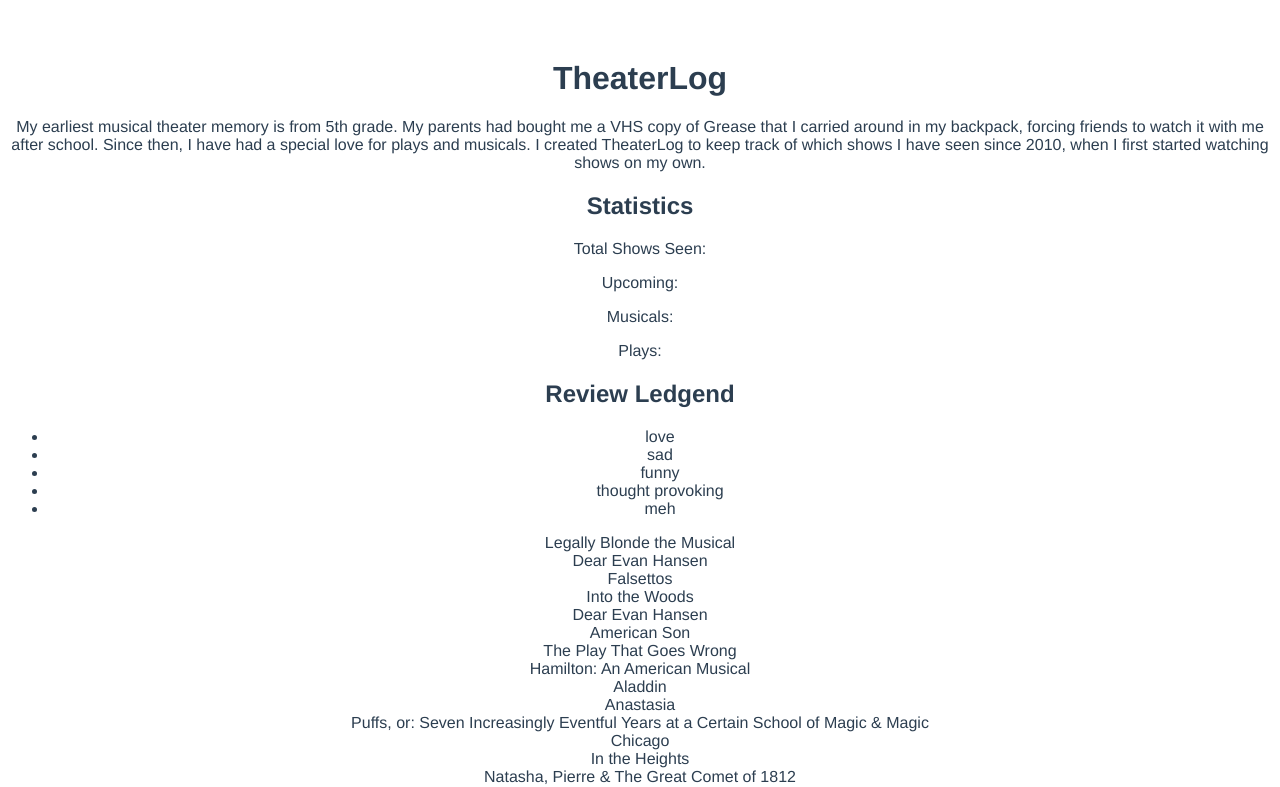
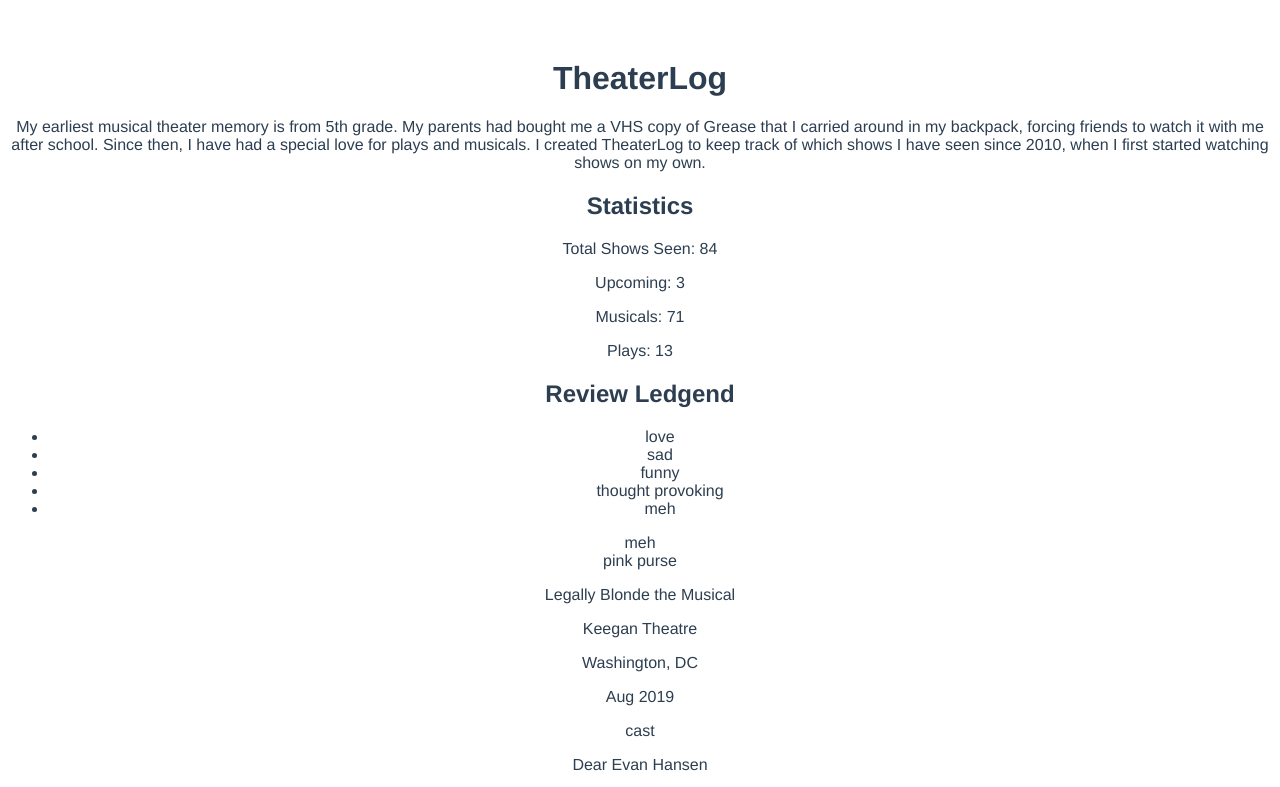
Before and after one commit to brittanyrw/theaterlog, a Vue app: page / in a window 1280 px wide. Shown: the top 787 px of the page. Built offline with nearby package versions, Linux system fonts and the light colour scheme.

Commit message:
add statistics, add template markup for show cards, update data

```diff
--- a/src/components/Hero.vue
+++ b/src/components/Hero.vue
@@ -5,10 +5,10 @@
 	<p>My earliest musical theater memory is from 5th grade. My parents had bought me a VHS copy of Grease that I carried around in my backpack, forcing friends to watch it with me after school. Since then, I have had a special love for plays and musicals. I created TheaterLog to keep track of which shows I have seen since 2010, when I first started watching shows on my own.</p>
 	<div class="stats">
 		<h2>Statistics</h2>
-		<p class="counter">Total Shows Seen:</p>
-		<p class="counter">Upcoming: </p>
-		<p class="counter">Musicals: </p>
-		<p class="counter">Plays: </p>
+		<p class="counter">Total Shows Seen: {{ shows.length + 26}}</p>
+		<p class="counter">Upcoming: {{ upcomingCounter }}</p>
+		<p class="counter">Musicals: {{ musicalsCounter + 26}}</p>
+		<p class="counter">Plays: {{ playsCounter}}</p>
 	</div>
 	<div class="review-legend">
 		<h2>Review Ledgend</h2>
@@ -25,7 +25,29 @@
 </template>
 
 <script>
+
+import {showList} from "../data/shows";
+
 export default {
   name: 'Hero',
+    data: function () {
+    return {
+      shows: showList
+    }
+  },
+  computed:{
+    musicalsCounter:function(){
+      var result = showList.reduce((res, item) => item.type == 'musical' ? res + 1 : res, 0);
+      return result;
+    },
+    playsCounter:function(){
+      var result = showList.reduce((res, item) => item.type == 'play' ? res + 1 : res, 0);
+      return result;
+    },
+    upcomingCounter:function(){
+      var result = showList.reduce((res, item) => item.upcoming ? res + item.upcoming : res, 0);
+      return result;
+    }
+  }
 }
 </script>
--- a/src/components/Shows.vue
+++ b/src/components/Shows.vue
@@ -1,6 +1,21 @@
 <template>
 	<div class="shows">
-    <div v-for="(show) in shows" v-bind:key="show.name"> {{ show.name }} </div>
+		<div class="row" v-for="i in rowCount" v-bind:key="i">
+			<div v-for="(show) in itemCountInRow(i)" v-bind:key="show.id" class="card" v-bind:class="[{ fav: show.fav, upcoming: show.upcoming }] ">
+				<!-- <img v-bind:src="show.illustration"> -->
+				<div v-if="show.review" class="review">{{show.review}}</div>
+				<div class="show-illustration">{{ show.illustration }}</div>
+				<p class="show-name">{{ show.name }}</p>
+				<p class="show-theater">{{ show.theater }}</p>
+				<p class="show-location">{{ show.location }}</p>
+				<p class="show-date">{{ show.date }}</p>
+				<div v-if="show.favSong" class="opinions">
+					<div v-if="show.favSong" class="fav-song"><p class="song-label"><i class="fas fa-music"></i></p><p class="song-name">{{ show.favSong }}</p></div>
+					<div v-if="show.review" class="review"><p class="review-label">Review:</p><div class="emoji">{{ show.review }}</div></div>
+				</div>
+				<span v-if="show.multi" class="multi-view">{{ show.multi }}</span>
+			</div>
+		</div>
 	</div>
 </template>
 
@@ -12,7 +27,17 @@
 	name: 'Shows',
 	data: function () {
 		return {
-      shows: showList
+			shows: showList,
+			rowLength: 3
+		}
+	},computed:{
+		rowCount:function(){
+			return Math.ceil(this.shows.length / this.rowLength);
+		}
+	},
+	methods:{
+		itemCountInRow:function(index){
+			return this.shows.slice((index - 1) * this.rowLength, index * this.rowLength)
 		}
 	}
 }
--- a/src/data/shows.js
+++ b/src/data/shows.js
@@ -1,5 +1,6 @@
 export const showList = [
 	{
+    id: 's58',
     name: "Legally Blonde the Musical",
     theater: "Keegan Theatre",
     date: "Aug 2019",
@@ -12,6 +13,7 @@
     type: 'musical',
     review: 'meh'
     },{
+    id: 's57',
     name: "Dear Evan Hansen",
     theater: "John F. Kennedy Center for the Performing Arts",
     date: "Aug 2019",
@@ -24,6 +26,7 @@
     type: 'musical',
     review: ''
     },{
+    id: 's56',
     name: "Falsettos",
     theater: "John F. Kennedy Center for the Performing Arts",
     date: "Jun 2019",
@@ -36,18 +39,7 @@
     type: 'musical',
     review: ''
     },{
-    name: "Into the Woods",
-    theater: "Ford's Theatre",
-    date: "Mar 2019",
-    location: "Washington, DC",
-    illustration: 'cow',
-    favSong: '',
-    fav: false,
-    upcoming: true,
-    multi: 0,
-    type: 'musical',
-    review: ''
-    },{
+    id: 's55',
     name: "Dear Evan Hansen",
     theater: "Music Box Theatre",
     date: "Jan 2019",
@@ -60,6 +52,7 @@
     type: 'musical',
     review: ''
     },{
+    id: 's54',
     name: "American Son",
     theater: "Booth Theatre",
     date: "Jan 2019",
@@ -72,6 +65,7 @@
     type: 'play',
     review: ''
     },{
+    id: 's53',
     name: "The Play That Goes Wrong",
     theater: "John F. Kennedy Center for the Performing Arts",
     date: "Jan 2019",
@@ -84,6 +78,7 @@
     type: 'play',
     review: ''
     },{
+    id: 's52',
     name: "Hamilton: An American Musical",
     theater: "John F. Kennedy Center for the Performing Arts",
     date: "Jun 2018",
@@ -96,6 +91,7 @@
     type: 'musical',
     review: ''
     },{
+    id: 's51',
     name: "Aladdin",
     theater: "New Amsterdam Theatre",
     date: "May 2018",
@@ -108,6 +104,7 @@
     type: 'musical',
     review: ''
     },{
+    id: 's50',
     name: "Anastasia",
     theater: "Broadhurst Theatre",
     date: "May 2018",
@@ -120,6 +117,7 @@
     type: 'musical',
     review: ''
     },{
+    id: 's49',
     name: "Puffs, or: Seven Increasingly Eventful Years at a Certain School of Magic & Magic",
     theater: "New World Stages",
     date: "May 2018",
@@ -132,6 +130,7 @@
     type: 'play',
     review: ''
     },{
+    id: 's48',
     name: "Chicago",
     theater: "Keegan Theatre",
     date: "April 2018",
@@ -144,6 +143,7 @@
     type: 'musical',
     review: ''
     },{
+    id: 's47',
     name: "In the Heights",
     theater: "John F. Kennedy Center for the Performing Arts",
     date: "Mar 2018",
@@ -156,6 +156,7 @@
     type: 'musical',
     review: ''
     },{
+    id: 's46',
     name: "Natasha, Pierre & The Great Comet of 1812",
     theater: "Imperial Theatre",
     date: "Jun 2017",
@@ -168,6 +169,7 @@
     type: 'musical',
     review: ''
     },{
+    id: 's45',
     name: "Dear Evan Hansen",
     theater: "Music Box Theatre",
     date: "Jun 2017",
@@ -180,6 +182,7 @@
     type: 'musical',
     review: ''
     },{
+    id: 's44',
     name: "Miss Saigon",
     theater: "Broadway Theatre",
     date: "Apr 2017",
@@ -192,6 +195,7 @@
     type: 'musical',
     review: ''
     },{
+    id: 's43',
     name: "Hamilton: An American Musical",
     theater: "Richard Rodgers Theatre",
     date: "Jan 2017",
@@ -203,6 +207,7 @@
     multi: 5,
     type: 'musical'
     },{
+    id: 's42',
     name: "Natasha, Pierre & The Great Comet of 1812",
     theater: "Imperial Theatre",
     date: "Jan 2017",
@@ -214,6 +219,7 @@
     multi: 2,
     type: 'musical'
     },{
+    id: 's41',
     name: "Sister Act",
     theater: "Toby’s Dinner Theatre",
     date: "Oct 2016",
@@ -225,6 +231,7 @@
     multi: 0,
     type: 'musical'
     },{
+    id: 's40',
     name: "Heathers",
     theater: "White Plains Performing Arts Center",
     date: "Oct 2016",
@@ -236,6 +243,7 @@
     multi: 0,
     type: 'musical'
     },{
+    id: 's39',
     name: "Hamilton: An American Musical",
     theater: "Richard Rodgers Theatre",
     date: "Oct 2016",
@@ -247,6 +255,7 @@
     multi: 5,
     type: 'musical'
     },{
+    id: 's38',
     name: "Falsettos",
     theater: "Walter Kerr Theatre ",
     date: "Oct 2016",
@@ -258,6 +267,7 @@
     multi: 0,
     type: 'musical'
     },{
+    id: 's37',
     name: "Angels in America: Part 1",
     theater: "Round House Theatre",
     date: "Sep 2016",
@@ -269,6 +279,7 @@
     multi: 0,
     type: 'play'
     },{
+    id: 's36',
     name: "Urinetown",
     theater: "Constellation Theatre Company",
     date: "Sep 2016",
@@ -280,6 +291,7 @@
     multi: 0,
     type: 'musical'
     },{
+    id: 's35',
     name: "Matilda",
     theater: "Shubert Theatre",
     date: "Aug 2016",
@@ -291,6 +303,7 @@
     multi: 3,
     type: 'musical'
     },{
+    id: 's34',
     name: "The Color Purple",
     theater: "Bernard Jacobs Theatre",
     date: "Aug 2016",
@@ -302,6 +315,7 @@
     multi: 0,
     type: 'musical'
     },{
+    id: 's33',
     name: "The Tempest",
     theater: "Shakespeare Theatre Company",
     date: "Aug 2016",
@@ -313,6 +327,7 @@
     multi: 0,
     type: 'play'
     },{
+    id: 's32',
     name: "Next to Normal",
     theater: "The Keegan Theatre",
     date: "Jul 2016",
@@ -324,6 +339,7 @@
     multi: 0,
     type: 'musical'
     },{
+    id: 's31',
     name: "Hamilton: An American Musical",
     theater: "Richard Rodgers Theatre",
     date: "Apr 2016",
@@ -335,6 +351,7 @@
     multi: 5,
     type: 'musical'
     },{
+    id: 's30',
     name: "The King and I",
     theater: "Lincoln Center Theatre",
     date: "April 2016",
@@ -346,6 +363,7 @@
     multi: 0,
     type: 'musical'
     },{
+    id: 's29',
     name: "American Idiot",
     theater: "The Keegan Theatre",
     date: "Mar 2016",
@@ -357,6 +375,7 @@
     multi: 0,
     type: 'musical'
     },{
+    id: 's28',
     name: "1984",
     theater: "Shakespeare Theatre Company",
     date: "Mar 2016",
@@ -368,6 +387,7 @@
     multi: 0,
     type: 'play'
     },{
+    id: 's27',
     name: "Fun Home",
     theater: "Circle in the Square Theatre",
     date: "Feb 2016",
@@ -379,6 +399,7 @@
     multi: 0,
     type: 'musical'
     },{
+    id: 's26',
     name: "Rent",
     theater: "Abe Burrows Theatre (NYU)",
     date: "Feb 2016",
@@ -390,6 +411,7 @@
     multi: 0,
     type: 'musical'
     },{
+    id: 's25',
     name: "A View From A Bridge",
     theater: "Lyceum Theatre",
     date: "Jan 2016",
@@ -401,6 +423,7 @@
     multi: 0,
     type: 'play'
     },{
+    id: 's24',
     name: "Hamilton: An American Musical",
     theater: "Richard Rodgers Theatre",
     date: "Jan 2016",
@@ -412,6 +435,7 @@
     multi: 5,
     type: 'musical'
     },{
+    id: 's23',
     name: "Matilda",
     theater: "John F. Kennedy Center for the Performing Arts",
     date: "Jan 2016",
@@ -423,6 +447,7 @@
     multi: 3,
     type: 'musical'
     },{
+    id: 's22',
     name: "Matilda",
     theater: "John F. Kennedy Center for the Performing Arts",
     date: "Jan 2016",
@@ -434,6 +459,7 @@
     multi: 3,
     type: 'musical'
     },{
+    id: 's21',
     name: "Bright Star",
     theater: "John F. Kennedy Center for the Performing Arts",
     date: "Dec 2015",
@@ -445,6 +471,7 @@
     multi: 0,
     type: 'musical'
     },{
+    id: 's20',
     name: "Avenue Q",
     theater: "Constellation Theatre Company",
     date: "Oct 2015",
@@ -456,6 +483,7 @@
     multi: 0,
     type: 'musical'
     },{
+    id: 's19',
     name: "Spring Awakening (ASL)",
     theater: "Brooks Atkinson Theatre",
     date: "Oct 2015",
@@ -467,6 +495,7 @@
     multi: 0,
     type: 'musical'
     },{
+    id: 's18',
     name: "Something Rotten",
     theater: "St. James Theatre",
     date: "Oct 2015",
@@ -478,6 +507,7 @@
     multi: 0,
     type: 'musical'
     },{
+    id: 's17',
     name: "Book of Mormon",
     theater: "John F. Kennedy Center for the Performing Arts",
     date: "Aug 2015",
@@ -489,6 +519,7 @@
     multi: 2,
     type: 'musical'
     },{
+    id: 's16',
     name: "Once",
     theater: "John F. Kennedy Center for the Performing Arts",
     date: "Jul 2015",
@@ -500,6 +531,7 @@
     multi: 0,
     type: 'musical'
     },{
+    id: 's15',
     name: "Newsies",
     theater: "The National Theatre",
     date: "Jun 2015",
@@ -511,6 +543,7 @@
     multi: 0,
     type: 'musical'
     },{
+    id: 's14',
     name: "Book of Mormon",
     theater: "John F. Kennedy Center for the Performing Arts",
     date: "Jun 2015",
@@ -522,6 +555,7 @@
     multi: 2,
     type: 'musical'
     },{
+    id: 's13',
     name: "Wolf Hall: Part 2",
     theater: "Winter Garden Theatre",
     date: "Apr 2015",
@@ -533,6 +567,7 @@
     multi: 0,
     type: 'play'
     },{
+    id: 's12',
     name: "Wolf Hall: Part 1",
     theater: "Winter Garden Theatre",
     date: "Apr 2015",
@@ -544,6 +579,7 @@
     multi: 0,
     type: 'play'
     },{
+    id: 's11',
     name: "Mary Stuart",
     theater: "Folger Theatre",
     date: "Feb 2015",
@@ -555,6 +591,7 @@
     multi: 0,
     type: 'play'
     },{
+    id: 's10',
     name: "Baskerville: A Sherlock Holmes Mystery",
     theater: "Arena Stage",
     date: "Jan 2015",
@@ -566,6 +603,7 @@
     multi: 0,
     type: 'play'
     },{
+    id: 's9',
     name: "Les Miserables",
     theater: "Imperial Theatre",
     date: "Jan 2015",
@@ -577,6 +615,7 @@
     multi: 0,
     type: 'musical'
     },{
+    id: 's8',
     name: "Elephant Man",
     theater: "Booth Theatre",
     date: "Jan 2015",
@@ -588,6 +627,7 @@
     multi: 0,
     type: 'play'
     },{
+    id: 's7',
     name: "Mary Poppins",
     theater: "Bass Concert Hall",
     date: "Apr 2012",
@@ -599,6 +639,7 @@
     multi: 4,
     type: 'musical'
     },{
+    id: 's6',
     name: "Wicked",
     theater: "Bass Concert Hall",
     date: "Jan & Feb 2012",
@@ -610,6 +651,7 @@
     multi: 11,
     type: 'musical'
     },{
+    id: 's5',
     name: "Beauty and the Beast",
     theater: "Bass Concert Hall",
     date: "Dec 2011",
@@ -621,6 +663,7 @@
     multi: 3,
     type: 'musical'
     },{
+    id: 's4',
     name: "South Pacific",
     theater: "Bass Concert Hall",
     date: "Nov 2011",
@@ -633,6 +676,7 @@
     multi: 0,
     type: 'musical'
     },{
+    id: 's3',
     name: "West Side Story",
     theater: "Bass Concert Hall",
     date: "Mar 2011",
@@ -644,6 +688,7 @@
     multi: 0,
     type: 'musical'
     },{
+    id: 's2',
     name: "The Black Watch",
     theater: "Bass Concert Hall",
     date: "Feb 2011",
@@ -655,6 +700,7 @@
     multi: 0,
     type: 'play'
     },{
+    id: 's1',
     name: "Shrek the Musical",
     theater: "Bass Concert Hall",
     date: "Nov 2010",
```
Lines whose indentation alone changed are shown as unchanged.
